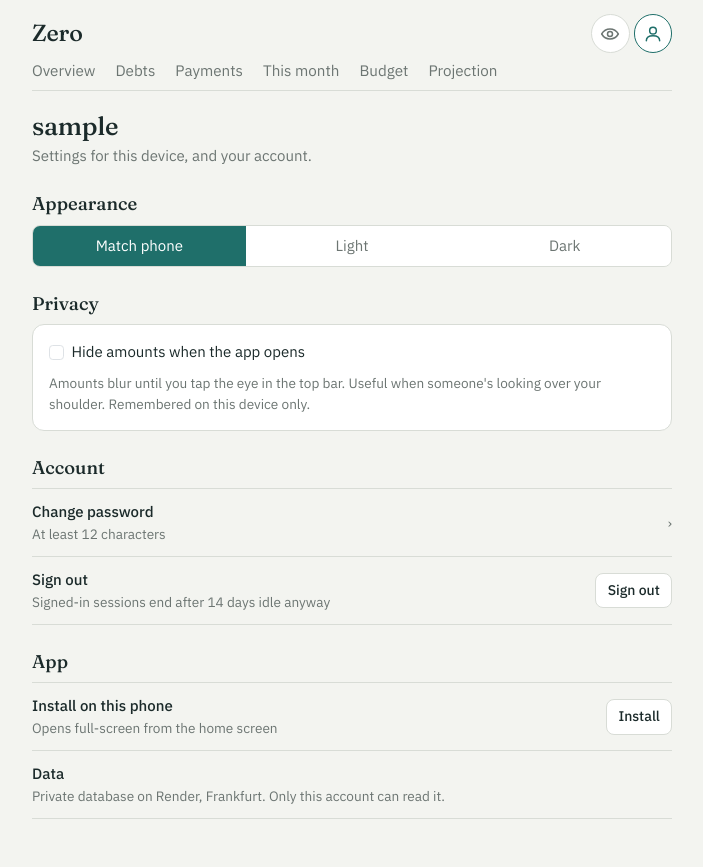
After one commit to paulocezzar/zero, a Django app: page /me/ in a window 1280 px wide. The commit adds this page. Shown: the whole page, without its empty margins (288-991 px from the left). Run offline with Django 5.2, Linux system fonts and the light colour scheme; the visitor is signed in with stand-in values (Sample User, id 1).

Commit message:
Profile page (theme, privacy default, password, sign out, install); eye button blurs amounts; light/dark/system theme
Co-Authored-By: Claude Fable 5.1 <noreply@anthropic.com>
Claude-Session: https://claude.ai/code/session_01WMNqJWuFJecPJCwCJMvTio

```diff
--- a/ledger/urls.py
+++ b/ledger/urls.py
@@ -6,6 +6,6 @@ urlpatterns = [
     path("admin/", admin.site.urls),
     path("login/", auth_views.LoginView.as_view(template_name="tracker/login.html"), name="login"),
     path("logout/", auth_views.LogoutView.as_view(), name="logout"),
-    path("password/", auth_views.PasswordChangeView.as_view(template_name="tracker/password.html", success_url="/"), name="password_change"),
+    path("password/", auth_views.PasswordChangeView.as_view(template_name="tracker/password.html", success_url="/me/"), name="password_change"),
     path("", include("tracker.urls")),
 ]
--- a/tracker/templates/tracker/base.html
+++ b/tracker/templates/tracker/base.html
@@ -4,6 +4,7 @@
 <meta charset="utf-8">
 <meta name="viewport" content="width=device-width, initial-scale=1, viewport-fit=cover">
 <title>{% block title %}Zero{% endblock %}</title>
+<script>try{const t=localStorage.getItem("zero-theme");if(t==="light"||t==="dark")document.documentElement.dataset.theme=t;}catch(e){}</script>
 <link rel="manifest" href="{% url 'manifest' %}">
 <meta name="theme-color" content="#f3f4f0" media="(prefers-color-scheme: light)">
 <meta name="theme-color" content="#121817" media="(prefers-color-scheme: dark)">
@@ -23,7 +24,17 @@
     --accent: #1f6f6a; --accent-ink: #ffffff; --good: #2b7a4b; --bad: #b4302a; --warn: #9a6a00;
     --display: "Fraunces", Georgia, serif; --body: "IBM Plex Sans", system-ui, sans-serif; --mono: "IBM Plex Mono", ui-monospace, Menlo, monospace;
   }
-  @media (prefers-color-scheme: dark) { :root { --paper: #121817; --card: #1a2120; --ink: #e9ece7; --muted: #98a19d; --line: #2c3634; --rail: #263230; --accent: #62b8b1; --accent-ink: #0d1a19; --good: #78c58e; --bad: #ef8079; --warn: #e3b24a; color-scheme: dark; } }
+  @media (prefers-color-scheme: dark) { :root:not([data-theme="light"]) { --paper: #121817; --card: #1a2120; --ink: #e9ece7; --muted: #98a19d; --line: #2c3634; --rail: #263230; --accent: #62b8b1; --accent-ink: #0d1a19; --good: #78c58e; --bad: #ef8079; --warn: #e3b24a; color-scheme: dark; } }
+  :root[data-theme="dark"] { --paper: #121817; --card: #1a2120; --ink: #e9ece7; --muted: #98a19d; --line: #2c3634; --rail: #263230; --accent: #62b8b1; --accent-ink: #0d1a19; --good: #78c58e; --bad: #ef8079; --warn: #e3b24a; color-scheme: dark; }
+  /* privacy: amounts blur until revealed */
+  body.priv .big, body.priv .bal, body.priv .amt, body.priv .fact .v, body.priv .n2.num, body.priv .row-item .amt, body.priv .pct, body.priv .meta, body.priv .sub { filter: blur(7px); user-select: none; }
+  .top .icons { display: flex; gap: .25rem; align-items: center; }
+  .iconbtn { width: 2.4rem; height: 2.4rem; border-radius: 999px; border: 1px solid var(--line); background: var(--card); color: var(--muted); display: inline-flex; align-items: center; justify-content: center; text-decoration: none; }
+  .iconbtn svg { width: 20px; height: 20px; stroke: currentColor; fill: none; stroke-width: 1.8; stroke-linecap: round; stroke-linejoin: round; }
+  .iconbtn.on { color: var(--accent); border-color: var(--accent); }
+  .seg { display: flex; border: 1px solid var(--line); border-radius: 8px; overflow: hidden; }
+  .seg button { flex: 1; border: 0; background: var(--card); color: var(--muted); padding: .55rem; font: inherit; }
+  .seg button.on { background: var(--accent); color: var(--accent-ink); }
   html { background: var(--paper); }
   body { background: var(--paper); color: var(--ink); font-family: var(--body); font-size: 15px; line-height: 1.5; padding-bottom: calc(4.5rem + env(safe-area-inset-bottom, 0px)); -webkit-font-smoothing: antialiased; }
   @media (min-width: 768px) { body { padding-bottom: 3rem; } }
@@ -117,10 +128,10 @@
   <header class="top">
     <a class="brand" href="{% url 'overview' %}">Zero</a>
     {% if user.is_authenticated %}
-    <form method="post" action="{% url 'logout' %}" class="links">{% csrf_token %}
-      <a href="{% url 'password_change' %}">Password</a>
-      <button type="submit">Sign out</button>
-    </form>
+    <div class="icons">
+      <button class="iconbtn" id="priv-btn" type="button" aria-label="Hide amounts" aria-pressed="false"><svg viewBox="0 0 24 24"><path d="M2 12s3.5-6 10-6 10 6 10 6-3.5 6-10 6S2 12 2 12z"/><circle cx="12" cy="12" r="3"/></svg></button>
+      <a class="iconbtn {% if request.resolver_match.url_name == 'profile' or request.resolver_match.url_name == 'password_change' %}on{% endif %}" href="{% url 'profile' %}" aria-label="Profile"><svg viewBox="0 0 24 24"><circle cx="12" cy="8" r="4"/><path d="M4 20c0-4 3.6-6 8-6s8 2 8 6"/></svg></a>
+    </div>
     {% endif %}
   </header>
   {% if user.is_authenticated %}
@@ -148,6 +159,20 @@
   window.addEventListener('beforeinstallprompt', (e) => { e.preventDefault(); deferred = e; if (installEl) installEl.classList.add('show'); });
   if (installBtn) installBtn.addEventListener('click', async () => { if (!deferred) return; deferred.prompt(); await deferred.userChoice; deferred = null; if (installEl) installEl.classList.remove('show'); });
   window.addEventListener('appinstalled', () => { if (installEl) installEl.classList.remove('show'); });
+  // privacy mode: blur amounts; remembered per device
+  const privBtn = document.getElementById('priv-btn');
+  const setPriv = (on, remember) => { document.body.classList.toggle('priv', on); if (privBtn) { privBtn.classList.toggle('on', on); privBtn.setAttribute('aria-pressed', on); privBtn.setAttribute('aria-label', on ? 'Show amounts' : 'Hide amounts'); } if (remember) { try { localStorage.setItem('zero-priv', on ? '1' : '0'); } catch (e) {} } };
+  try { if (localStorage.getItem('zero-priv') === '1' || (localStorage.getItem('zero-priv') === null && localStorage.getItem('zero-priv-default') === '1')) setPriv(true, false); } catch (e) {}
+  if (privBtn) privBtn.addEventListener('click', () => setPriv(!document.body.classList.contains('priv'), true));
+  // theme controls (on the profile page)
+  document.querySelectorAll('[data-theme-pick]').forEach((b) => b.addEventListener('click', () => {
+    const v = b.dataset.themePick; try { v === 'system' ? localStorage.removeItem('zero-theme') : localStorage.setItem('zero-theme', v); } catch (e) {}
+    if (v === 'system') delete document.documentElement.dataset.theme; else document.documentElement.dataset.theme = v;
+    document.querySelectorAll('[data-theme-pick]').forEach((x) => x.classList.toggle('on', x === b));
+  }));
+  const pd = document.getElementById('priv-default');
+  if (pd) { try { pd.checked = localStorage.getItem('zero-priv-default') === '1'; } catch (e) {} pd.addEventListener('change', () => { try { localStorage.setItem('zero-priv-default', pd.checked ? '1' : '0'); localStorage.removeItem('zero-priv'); } catch (e) {} }); }
+  const ib2 = document.getElementById('install-btn-2'); if (ib2) ib2.addEventListener('click', async () => { if (!deferred) { ib2.textContent = 'Use your browser menu: Add to Home screen'; return; } deferred.prompt(); await deferred.userChoice; deferred = null; });
 </script>
 {% block scripts %}{% endblock %}
 </body>
--- a/tracker/templates/tracker/password.html
+++ b/tracker/templates/tracker/password.html
@@ -1,6 +1,7 @@
 {% extends "tracker/base.html" %}{% block title %}Change password · Zero{% endblock %}
 {% block content %}
 <div class="mx-auto" style="max-width: 22rem;">
+<p class="muted mb-1"><a href="{% url 'profile' %}">‹ Profile</a></p>
 <h1>Change password</h1>
 <form method="post" class="row g-2">{% csrf_token %}
   {% for f in form %}<div class="col-12"><label class="form-label" for="{{ f.id_for_label }}">{{ f.label }}</label><input class="form-control" type="password" name="{{ f.html_name }}" id="{{ f.id_for_label }}" autocomplete="{% if forloop.first %}current-password{% else %}new-password{% endif %}" required>{% for e in f.errors %}<div class="text-danger small">{{ e }}</div>{% endfor %}</div>{% endfor %}
--- /dev/null
+++ b/tracker/templates/tracker/profile.html
@@ -0,0 +1,35 @@
+{% extends "tracker/base.html" %}{% block title %}Profile · Zero{% endblock %}
+{% block content %}
+<h1>{{ user.username }}</h1>
+<p class="lede">Settings for this device, and your account.</p>
+
+<h2>Appearance</h2>
+<div class="seg" role="group" aria-label="Theme">
+  <button type="button" data-theme-pick="system" class="on" id="theme-system">Match phone</button>
+  <button type="button" data-theme-pick="light">Light</button>
+  <button type="button" data-theme-pick="dark">Dark</button>
+</div>
+
+<h2>Privacy</h2>
+<div class="panel">
+  <div class="form-check"><input class="form-check-input" type="checkbox" id="priv-default"><label class="form-check-label" for="priv-default">Hide amounts when the app opens</label></div>
+  <p class="muted mt-2 mb-0">Amounts blur until you tap the eye in the top bar. Useful when someone's looking over your shoulder. Remembered on this device only.</p>
+</div>
+
+<h2>Account</h2>
+<div class="list">
+  <a class="row-item text-decoration-none" href="{% url 'password_change' %}" style="color:var(--ink)"><div class="who"><div class="n1">Change password</div><div class="n2">At least 12 characters</div></div><span class="muted">›</span></a>
+  <form method="post" action="{% url 'logout' %}" class="row-item">{% csrf_token %}<div class="who"><div class="n1">Sign out</div><div class="n2">Signed-in sessions end after 14 days idle anyway</div></div><button class="btn btn-sm btn-quiet">Sign out</button></form>
+</div>
+
+<h2>App</h2>
+<div class="list">
+  <div class="row-item"><div class="who"><div class="n1">Install on this phone</div><div class="n2">Opens full-screen from the home screen</div></div><button class="btn btn-sm btn-quiet" id="install-btn-2">Install</button></div>
+  <div class="row-item"><div class="who"><div class="n1">Data</div><div class="n2">Private database on Render, Frankfurt. Only this account can read it.</div></div></div>
+</div>
+{% endblock %}
+{% block scripts %}
+<script>
+  try { const t = localStorage.getItem('zero-theme') || 'system'; document.querySelectorAll('[data-theme-pick]').forEach((b) => b.classList.toggle('on', b.dataset.themePick === t)); } catch (e) {}
+</script>
+{% endblock %}
--- a/tracker/tests.py
+++ b/tracker/tests.py
@@ -26,7 +26,7 @@ class LedgerTests(TestCase):
 
     def test_pages_render(self):
         self.client.force_login(self.user)
-        for name in ["overview", "debts", "payments", "month", "budget", "projection", "debt_new"]:
+        for name in ["overview", "debts", "payments", "month", "budget", "projection", "debt_new", "profile"]:
             self.assertEqual(self.client.get(reverse(name)).status_code, 200, name)
         self.assertEqual(self.client.get(reverse("debt_edit", args=[self.d.pk])).status_code, 200)
 
--- a/tracker/urls.py
+++ b/tracker/urls.py
@@ -12,6 +12,7 @@ urlpatterns = [
     path("debts/<int:pk>/delete/", views.debt_delete, name="debt_delete"),
     path("debts/<int:pk>/move/<str:direction>/", views.debt_move, name="debt_move"),
     path("payments/", views.payment_list, name="payments"),
+    path("me/", views.profile, name="profile"),
     path("pay/<int:pk>/", views.quick_pay, name="quick_pay"),
     path("payments/<int:pk>/undo/", views.payment_undo, name="payment_undo"),
     path("month/", views.month_list, name="month"),
--- a/tracker/views.py
+++ b/tracker/views.py
@@ -239,3 +239,7 @@ def quick_pay(request, pk):
             Debt.objects.filter(pk=d.pk).update(balance=max(ZERO, d.balance - d.monthly))
         messages.success(request, f"Logged £{d.monthly} to {d.name}.")
     return redirect("overview")
+
+
+def profile(request):
+    return render(request, "tracker/profile.html")
```
